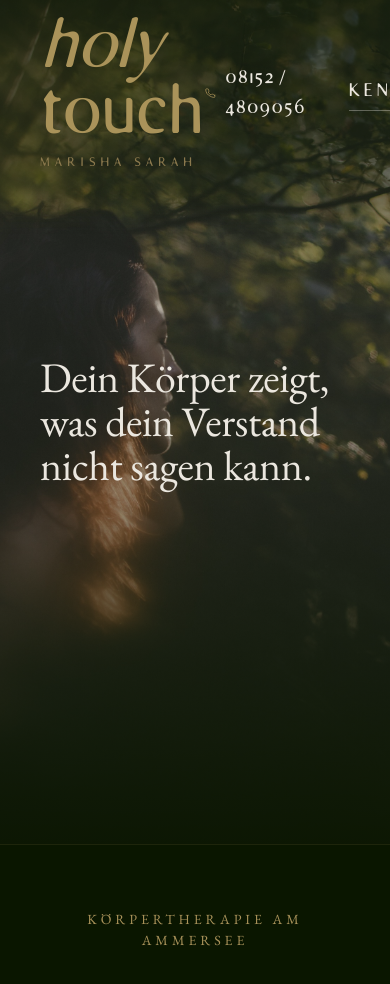
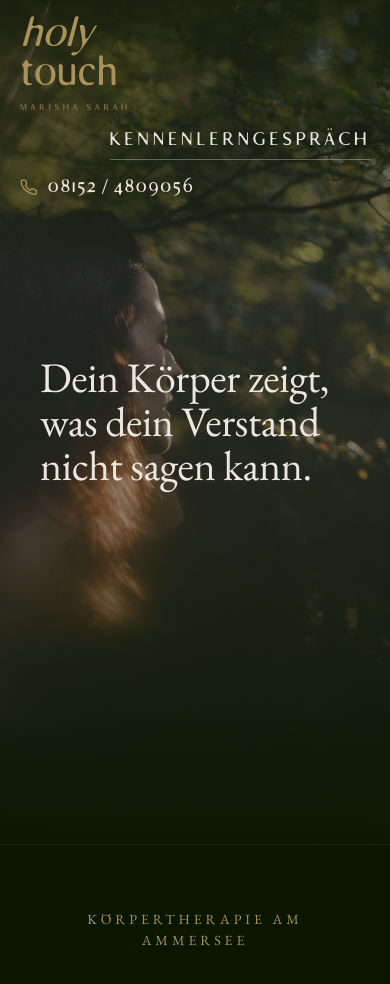
Before and after one commit to felixheberle/webseite-holytouch, a Next.js app: page / in a window 390 px wide. Shown: the top 984 px of the page. Built offline with nearby package versions, Linux system fonts and the light colour scheme.

Commit message:
Nav: responsive Header (Logo clamp, Mobile zwei Zeilen Logo+CTA / Phone)

```diff
--- a/app/globals.css
+++ b/app/globals.css
@@ -54,6 +54,36 @@ body {
 /* ─── Typography ─── */
 .font-display {
   font-family: var(--font-eb-garamond), 'EB Garamond', Georgia, serif;
+}
+
+/* ─── Site Header responsive ─── */
+.site-header {
+  position: relative;
+  display: flex;
+  align-items: center;
+  flex-wrap: wrap;
+  padding: 1rem 2.5rem;
+  gap: 2.25rem;
+}
+
+.site-header__phone {
+  margin-left: auto;
+}
+
+@media (max-width: 768px) {
+  .site-header {
+    padding: 1rem 1.25rem;
+    gap: 0.75rem 1rem;
+  }
+  .site-header__phone {
+    order: 3;
+    flex-basis: 100%;
+    margin-left: 0;
+  }
+  .site-header__cta {
+    order: 2;
+    margin-left: auto;
+  }
 }
 
 /* ─── Navigation ─── */
--- a/components/Nav.tsx
+++ b/components/Nav.tsx
@@ -77,15 +77,7 @@ export function Nav() {
       />
 
       {/* Content — position: relative so it sits above the absolute layers */}
-      <div
-        style={{
-          position: 'relative',
-          display: 'flex',
-          alignItems: 'center',
-          justifyContent: 'space-between',
-          padding: '1rem 2.5rem',
-        }}
-      >
+      <div className="site-header">
         {/* Logo */}
         <Link href="/" aria-label="holytouch — Startseite" style={{ textDecoration: 'none' }}>
           <div
@@ -95,13 +87,13 @@ export function Nav() {
               letterSpacing: '0.01em',
             }}
           >
-            <span style={{ display: 'block', fontSize: '4.5rem', lineHeight: 0.92, fontStyle: 'oblique' }}>holy</span>
-            <span style={{ display: 'block', fontSize: '4.5rem', lineHeight: 0.92 }}>touch</span>
+            <span style={{ display: 'block', fontSize: 'clamp(2.5rem, 11vw, 4.5rem)', lineHeight: 0.92, fontStyle: 'oblique' }}>holy</span>
+            <span style={{ display: 'block', fontSize: 'clamp(2.5rem, 11vw, 4.5rem)', lineHeight: 0.92 }}>touch</span>
             <span
               style={{
                 display: 'block',
                 fontFamily: "'Inkbleed Sans', Georgia, serif",
-                fontSize: '0.85rem',
+                fontSize: 'clamp(0.6rem, 2.2vw, 0.85rem)',
                 letterSpacing: '0.38em',
                 textTransform: 'uppercase',
                 lineHeight: 1,
@@ -115,10 +107,10 @@ export function Nav() {
         </Link>
 
         {/* Right nav: Telefon + Kennenlerngespräch */}
-        <div style={{ display: 'flex', alignItems: 'center', gap: '2.25rem' }}>
           <a
             href="tel:+4981524809056"
             aria-label="Jetzt anrufen: 08152 / 4809056"
+            className="site-header__phone"
             style={{
               fontFamily: "'Inkbleed Sans', Georgia, serif",
               fontSize: '1.25rem',
@@ -152,11 +144,10 @@ export function Nav() {
             href="https://calendly.com/holytouch/kennenlerngespraech"
             target="_blank"
             rel="noopener noreferrer"
-            className="nav-link"
+            className="site-header__cta nav-link"
           >
             Kennenlerngespräch
           </a>
-        </div>
       </div>
     </nav>
   )
```
